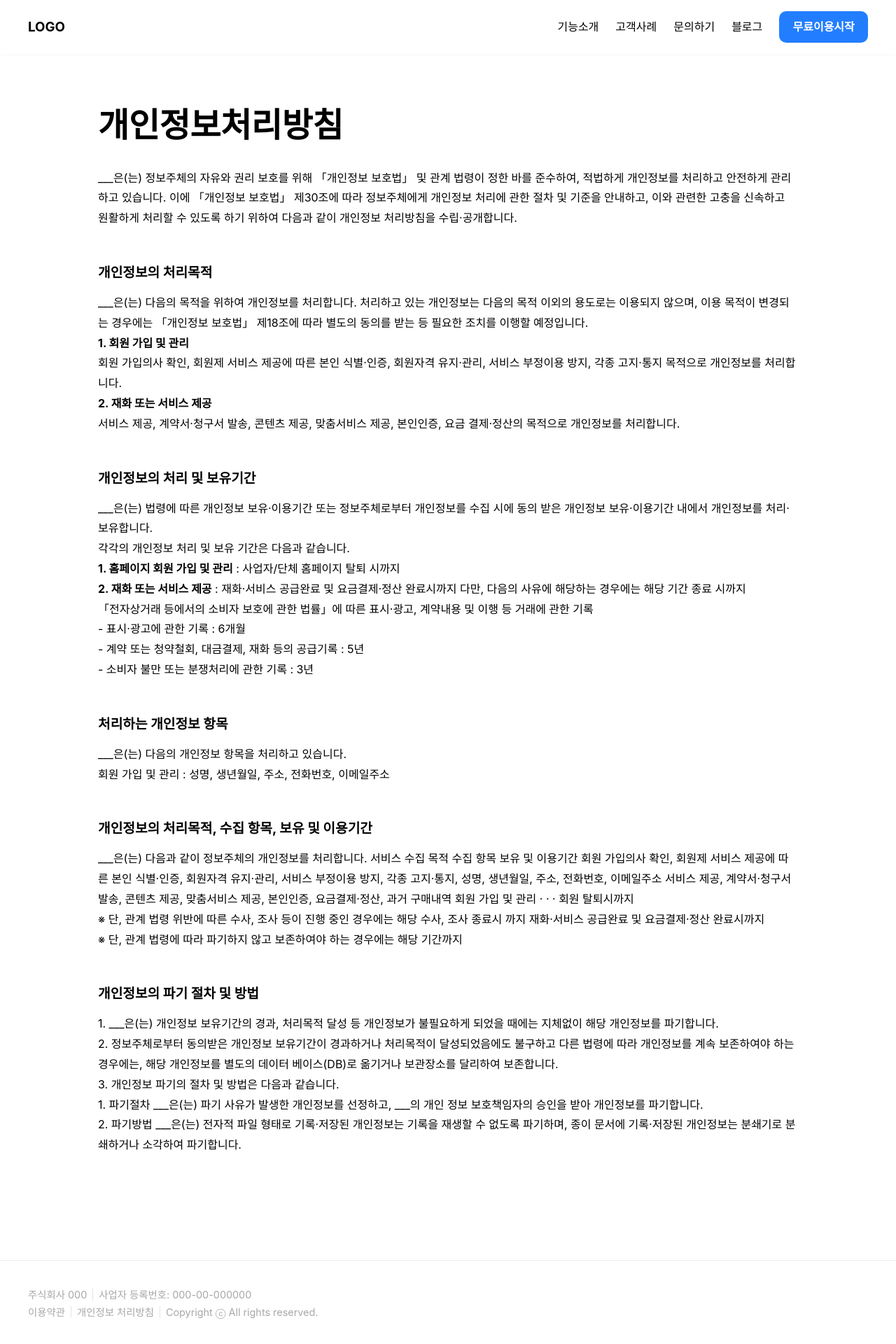
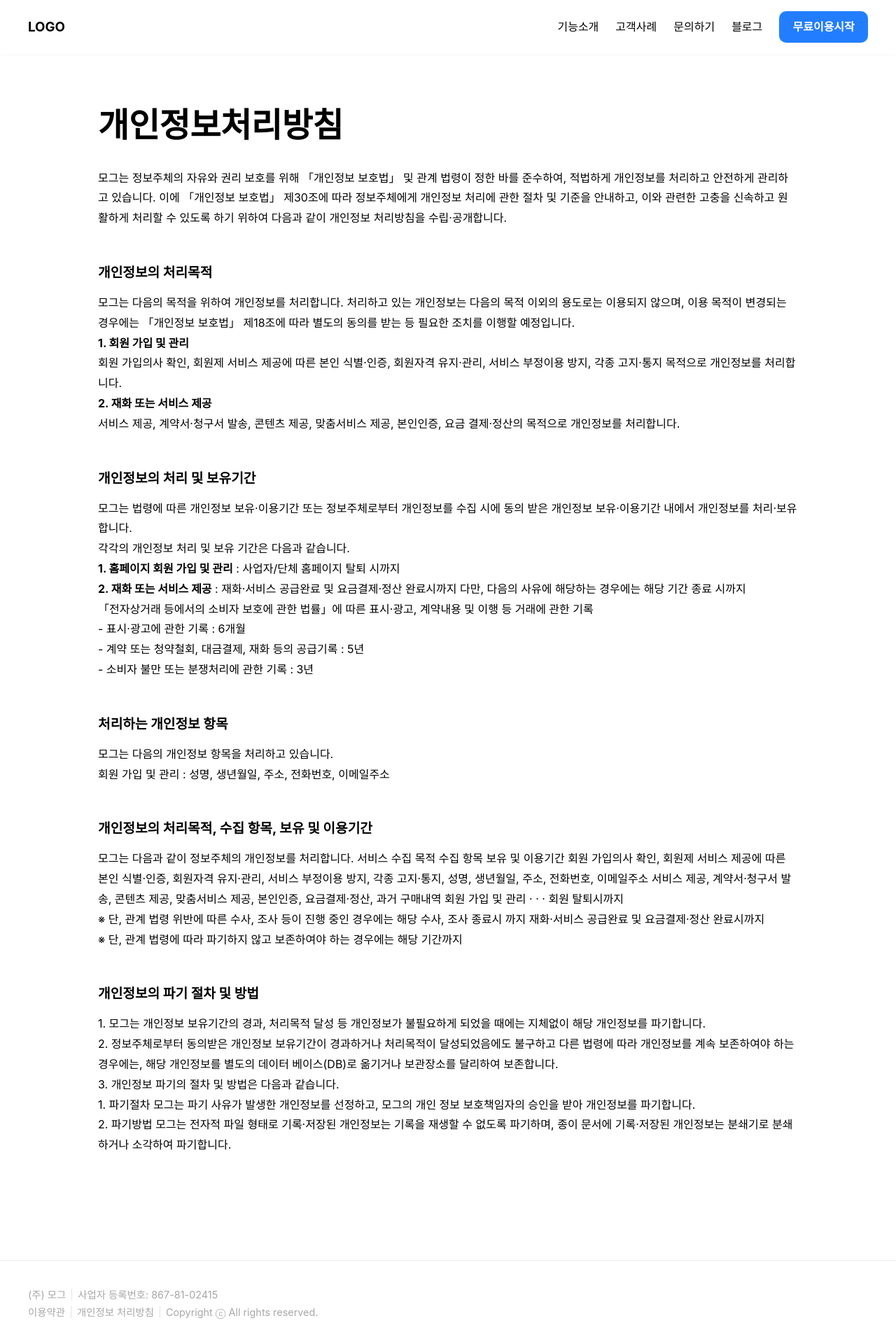
Before and after one commit to simhaeun/bestify, a Next.js app: page /agreement/privacy-policy in a window 1280 px wide. Shown: the top 1920 px of the page at 70% size. Built offline with nearby package versions, Linux system fonts and the light colour scheme; a web font is replaced by a local one.

Commit message:
📝 사업자등록번호

```diff
--- a/layouts/Footer.jsx
+++ b/layouts/Footer.jsx
@@ -6,8 +6,8 @@ const Footer = () => {
     <Section>
       <Container>
         <Flex>
-          <li>주식회사 000</li>
-          <li>사업자 등록번호: 000-00-000000</li>
+          <li>(주) 모그</li>
+          <li>사업자 등록번호: 867-81-02415</li>
         </Flex>
         <Flex>
           <li><Link href="/agreement/terms">이용약관</Link></li>
--- a/pages/agreement/marketing.jsx
+++ b/pages/agreement/marketing.jsx
@@ -9,7 +9,7 @@ const MarketingConsent = () => {
         <Container>
           <Title>마케팅 정보 수신동의 약관</Title>
           <p>
-            ___ 주식회사(이하 “회사” 또는 “___“라 함)은 회사가 제공하는 서비스를
+            모그 주식회사(이하 “회사” 또는 “모그“라 함)은 회사가 제공하는 서비스를
             운용함에 있어 각종 정보를 SMS, 이메일 등의 방법으로 회원에게 제공할
             수 있으며, 결제안내 등 의무적으로 안내되어야 하는 정보성 내용 및
             일부 혜택성 정보는 수신동의 여부와 무관하게 제공합니다.
--- a/pages/agreement/privacy-policy.jsx
+++ b/pages/agreement/privacy-policy.jsx
@@ -10,7 +10,7 @@ const Privacy = () => {
           <Title>개인정보처리방침</Title>
           <Content>
             <p>
-              ___은(는) 정보주체의 자유와 권리 보호를 위해 「개인정보 보호법」
+              모그는 정보주체의 자유와 권리 보호를 위해 「개인정보 보호법」
               및 관계 법령이 정한 바를 준수하여, 적법하게 개인정보를 처리하고
               안전하게 관리하고 있습니다. 이에 「개인정보 보호법」 제30조에 따라
               정보주체에게 개인정보 처리에 관한 절차 및 기준을 안내하고, 이와
@@ -20,7 +20,7 @@ const Privacy = () => {
 
             <h4>개인정보의 처리목적</h4>
             <p>
-              ___은(는) 다음의 목적을 위하여 개인정보를 처리합니다. 처리하고
+              모그는 다음의 목적을 위하여 개인정보를 처리합니다. 처리하고
               있는 개인정보는 다음의 목적 이외의 용도로는 이용되지 않으며, 이용
               목적이 변경되는 경우에는 「개인정보 보호법」 제18조에 따라 별도의
               동의를 받는 등 필요한 조치를 이행할 예정입니다.
@@ -40,7 +40,7 @@ const Privacy = () => {
 
             <h4>개인정보의 처리 및 보유기간</h4>
             <p>
-              ___은(는) 법령에 따른 개인정보 보유·이용기간 또는 정보주체로부터
+              모그는 법령에 따른 개인정보 보유·이용기간 또는 정보주체로부터
               개인정보를 수집 시에 동의 받은 개인정보 보유·이용기간 내에서
               개인정보를 처리·보유합니다.
             </p>
@@ -64,13 +64,13 @@ const Privacy = () => {
 
             <h4>처리하는 개인정보 항목</h4>
             <p>
-              ___은(는) 다음의 개인정보 항목을 처리하고 있습니다.
+              모그는 다음의 개인정보 항목을 처리하고 있습니다.
             </p>
             <p>회원 가입 및 관리 : 성명, 생년월일, 주소, 전화번호, 이메일주소</p>
 
             <h4>개인정보의 처리목적, 수집 항목, 보유 및 이용기간</h4>
             <p>
-              ___은(는) 다음과 같이 정보주체의 개인정보를 처리합니다. 서비스
+              모그는 다음과 같이 정보주체의 개인정보를 처리합니다. 서비스
               수집 목적 수집 항목 보유 및 이용기간 회원 가입의사 확인, 회원제
               서비스 제공에 따른 본인 식별·인증, 회원자격 유지·관리, 서비스
               부정이용 방지, 각종 고지·통지, 성명,
@@ -87,7 +87,7 @@ const Privacy = () => {
 
             <h4>개인정보의 파기 절차 및 방법</h4>
             <p>
-              1. ___은(는) 개인정보 보유기간의 경과, 처리목적 달성 등 개인정보가
+              1. 모그는 개인정보 보유기간의 경과, 처리목적 달성 등 개인정보가
               불필요하게 되었을 때에는 지체없이 해당 개인정보를 파기합니다.
             </p>
             <p>
@@ -101,10 +101,10 @@ const Privacy = () => {
             </p>
 
               <p>1. 파기절차
-              ___은(는) 파기 사유가 발생한 개인정보를 선정하고, ___의 개인 정보
+              모그는 파기 사유가 발생한 개인정보를 선정하고, 모그의 개인 정보
               보호책임자의 승인을 받아 개인정보를 파기합니다.</p>
               <p>2. 파기방법
-              ___은(는) 전자적 파일 형태로 기록·저장된 개인정보는 기록을 재생할
+              모그는 전자적 파일 형태로 기록·저장된 개인정보는 기록을 재생할
               수 없도록 파기하며, 종이 문서에 기록·저장된 개인정보는 분쇄기로
               분쇄하거나 소각하여 파기합니다.</p>
 
```
Also changed, not shown: pages/agreement/terms.jsx (+8 -8 lines).
